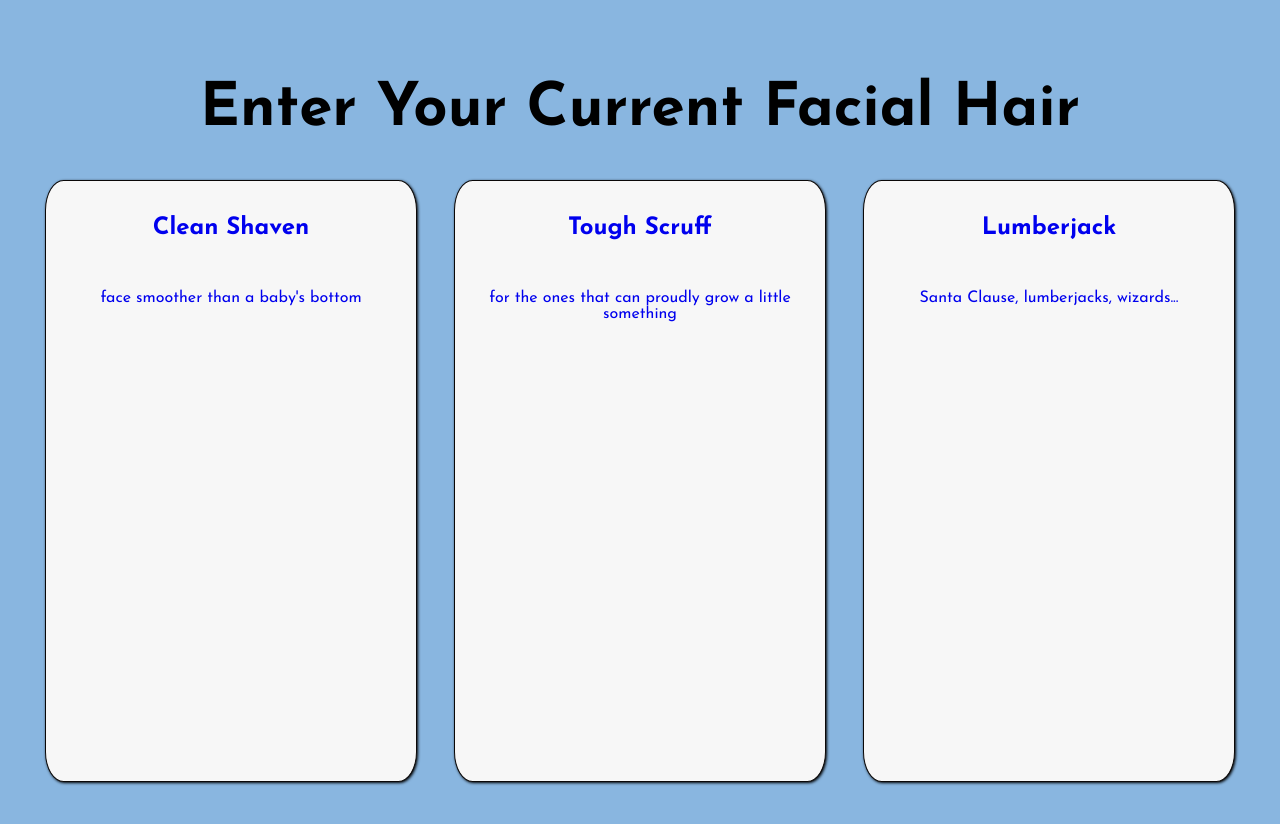
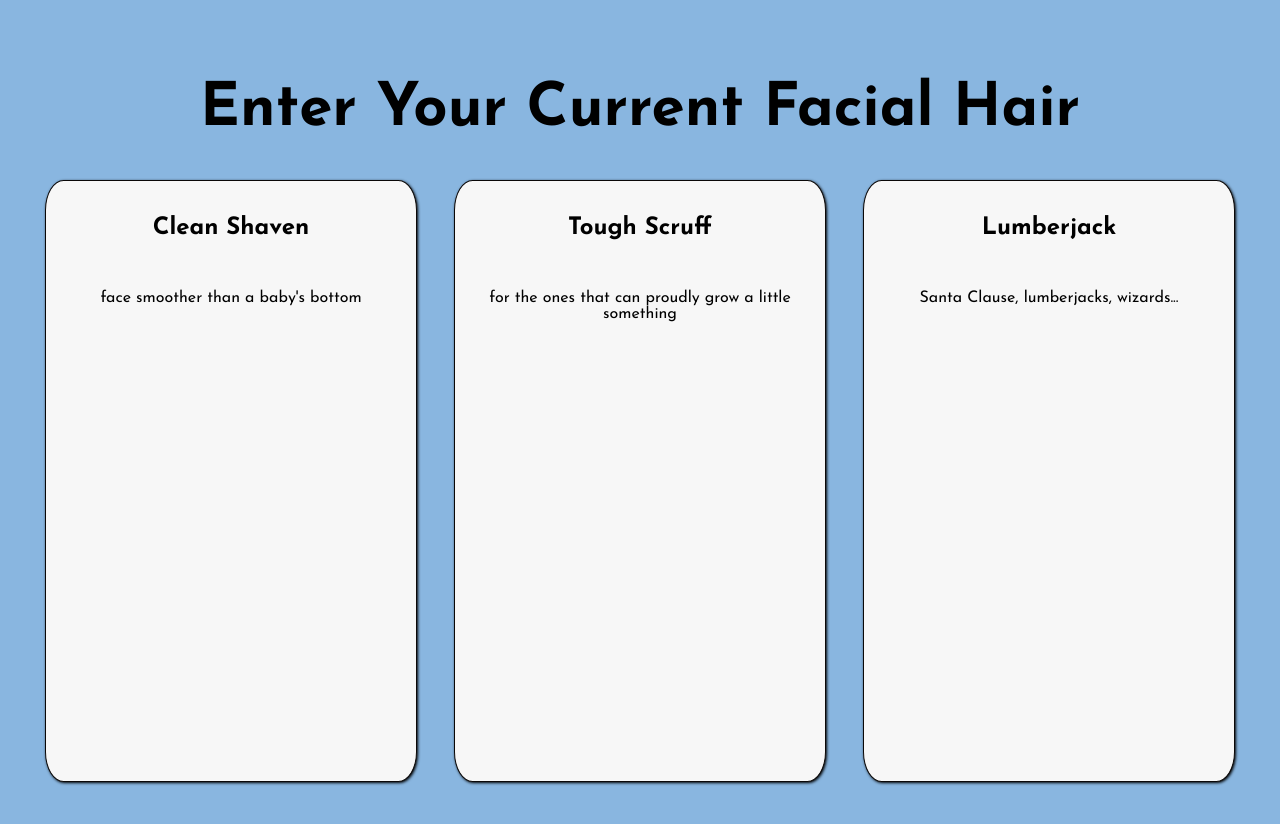
Before and after one commit to Shakeb100/GroomingGenie, a Next.js app: page / in a window 1280 px wide. Shown: the top 824 px of the page. Built offline with nearby package versions, Linux system fonts and the light colour scheme.

Commit message:
link color

```diff
--- a/app/globals.css
+++ b/app/globals.css
@@ -63,3 +63,7 @@ body {
   padding: 2rem;
   margin-right: 50rem;
 }
+a {
+  color: rgb(0, 0, 0);
+  text-decoration: none;
+}
```
